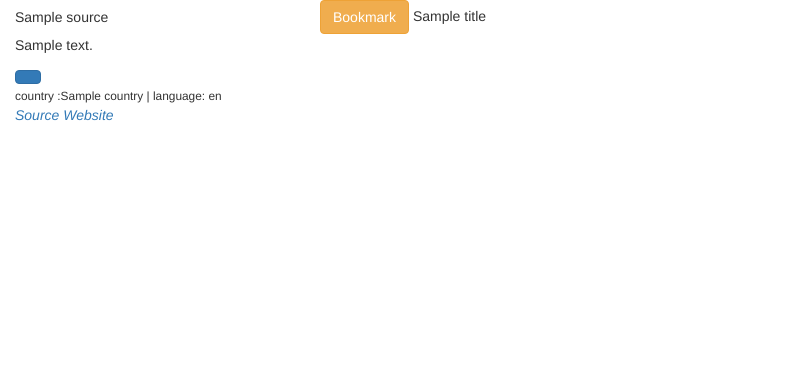
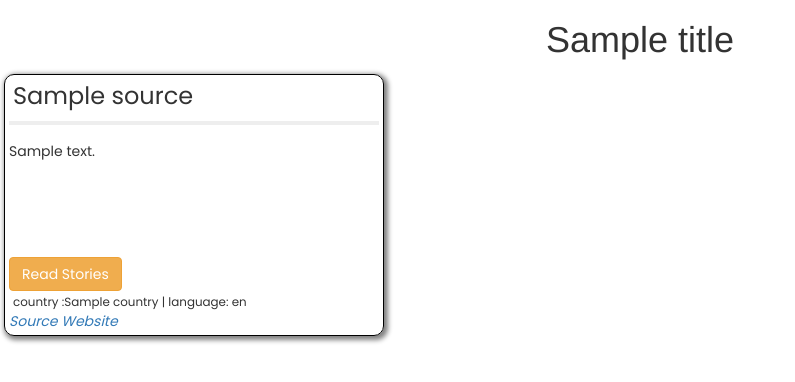
Before and after one commit to COdingaorg/LateNews, a Flask app: template app/templates/index.html in a window 1280 px wide. Shown: the top 382 px of the page, without its empty margins (0-795 px from the left). Run offline with Flask 2, Linux system fonts and the light colour scheme; the template is opened without the code that fills it: most values are stand-ins (such as "Sample title", 1, 10 or a date in 2020); parts of the project's set-up code (start-up, migrations or seed data) failed here and were passed over; some libraries are stand-ins or nearby versions.

Commit message:
adds styling to sources display on homepage

```diff
--- a/app/config.py
+++ b/app/config.py
@@ -16,4 +16,4 @@ class DevConfig(Config):
   Configurations for development
   '''
 
-Debug = True
+  Debug = True
--- a/app/static/styles.css
+++ b/app/static/styles.css
@@ -0,0 +1,31 @@
+@import url('https://fonts.googleapis.com/css?family=Poppins&display=swap');
+*{
+  font-family: Poppins;
+  box-sizing: border-box;
+}
+.card-title{
+  margin-left: 4px;
+  padding-left:0px;
+  margin-top: 4px;
+  margin-bottom: -8px;
+}
+
+.card-text{
+  height: 120px;
+  overflow-y: scroll;
+  margin: -4px 0;
+}
+.card{
+  width: 380px;
+  border: 1px solid black;
+  padding: 4px;
+  margin: 4px;
+  border-radius: 10px;
+  box-shadow: 2px 2px 5px 2px grey;
+}
+h1, h2{
+  text-align: center;
+}
+hr{
+  border-width: 4px;
+}
--- a/app/templates/base.html
+++ b/app/templates/base.html
@@ -1,12 +1,13 @@
 <!DOCTYPE html>
 <html lang="en">
-
+{%block head%}
 <head>
   <meta charset="UTF-8">
   <meta http-equiv="X-UA-Compatible" content="IE=edge">
   <meta name="viewport" content="width=device-width, initial-scale=1.0">
   <title>Late-News</title>
 </head>
+{%endblock%}
 
 <body>
   {%block navbar%}
@@ -28,8 +29,6 @@
   {%endblock%}
 
   {% block content %}
-  <div class="row">
-    {%block content%}
 
 
 
--- a/app/templates/index.html
+++ b/app/templates/index.html
@@ -1,24 +1,32 @@
 {%extends 'bootstrap/base.html'%}
+{%block head%}
+{{super()}}
+
+<link rel="stylesheet" href="../static/styles.css">
+{%endblock%}
 {%block navbar%}
-  {{super()}}
-  <button class="btn btn-warning">Bookmark</button>
+{{super()}}
+
 {%endblock%}
 {%block content%}
-  {{title}}
-  {{super()}}
+<h1>{{title}}</h1>
+
+<div class="row">
   {%for source in sourceList%}
-  <div class="col-sm-3">
+  <div class="col-md-4 col-sm-6">
     <div class="card">
       <div class="card-body">
-        <h5 class="card-title">{{source.name}}</h5>
+        <h3 class="card-title">{{source.name}}</h3><hr>
         <p class="card-text">{{source.description}}</p>
-        <a href="#" class="btn btn-primary">{%block cconent%}{%endblock%}</a>
+        <a href="" class="btn btn-warning">Read Stories</a>
         <div class="card-footer">
-        <small class="card-title">country :{{source.country}} | language: {{source.language}}</small><br>
-        <a class="card-text" href="{{source.url}}"><i>Source Website</i></a>
+          <small class="card-title">country :{{source.country}} | language: {{source.language}}</small><br>
+          <a class="card-text" href="{{source.url}}"><i>Source Website</i></a>
         </div>
       </div>
     </div>
   </div>
+
   {%endfor%}
+</div>
 {%endblock%}
--- a/app/views.py
+++ b/app/views.py
@@ -9,6 +9,6 @@ def index():
   '''
   function that displays the landing page
   '''
-  heading = 'Welcome to Late News-<hr> Never miss a moment'
+  heading = 'Welcome to Late News-''Never miss a moment'
 
   return render_template('index.html', title = heading, sourceList = sourcesSamples)
--- a/run.py
+++ b/run.py
@@ -1,4 +1,5 @@
+from logging import DEBUG
 from app import app
 
 if __name__ == '__main__':
-  app.run()
+  app.run(debug=True)
```
